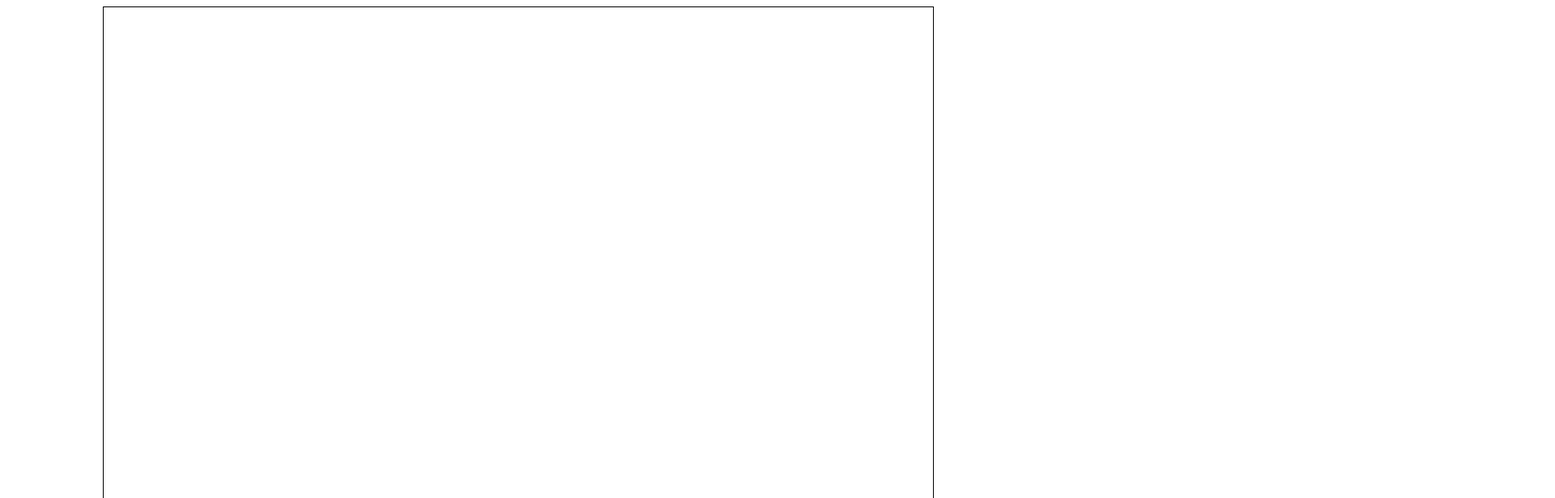
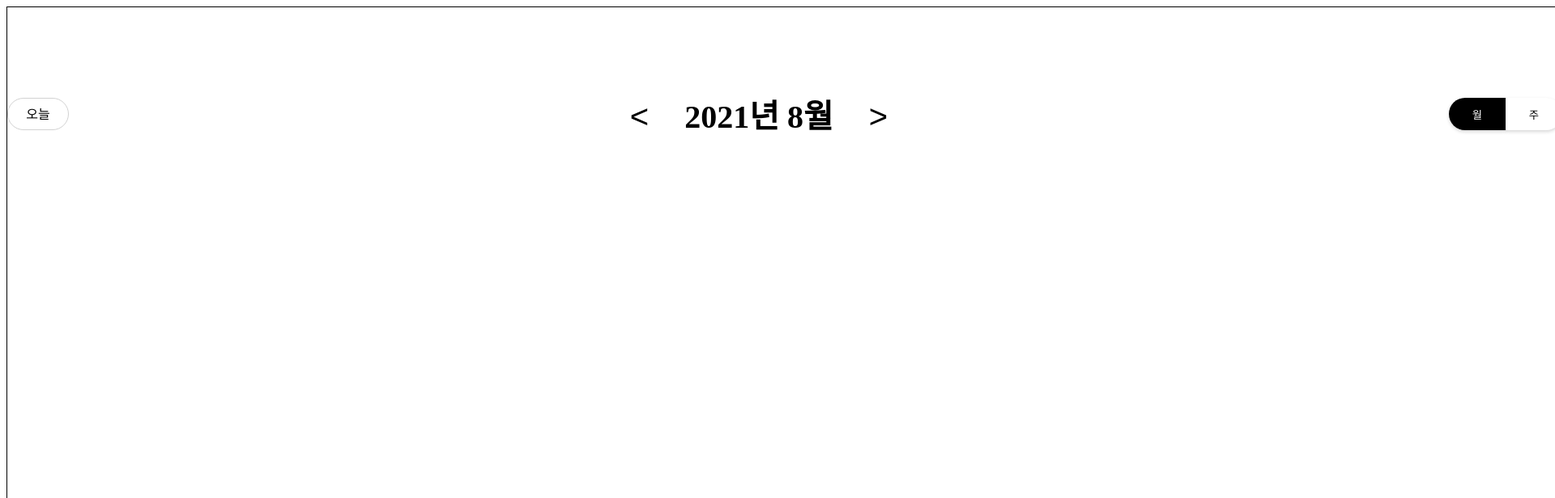
Before and after one commit to jdm85kor/scheduler, a React app: page / in a window 1280 px wide. Shown: the top 616 px of the page at 81% size, 1920 px wide, since content can reach past the window. Built offline with nearby package versions, Linux system fonts and the light colour scheme.

Commit message:
Add header

```diff
--- a/src/components/Scheduler.tsx
+++ b/src/components/Scheduler.tsx
@@ -1,20 +1,101 @@
 /** @jsx jsx */
-import React from 'react';
+import React, { useState, useMemo, useCallback } from 'react';
 import { jsx, css } from '@emotion/react';
+import DateType from './calendar/DateType';
+import { dateType } from '../utils/constants';
 
 interface Props {
   width?: number;
   height?: number;
 };
-const Scheduler: React.FC<Props> = ({ width = 1024, height = 900}) => (
+const Scheduler: React.FC<Props> = ({ width = 1920, height = 1252}) => {
+  const today = useMemo((): Date => new Date(), []);
+  const [dt, setDt] = useState<dateType>(dateType.month);
+  const [displayDate, setDisplayDate] = useState<string>(`${today.getFullYear()}-${today.getMonth()}`)
+
+  const nextMonth = useCallback((): void => {
+    const yAndM: string[] = displayDate.split('-');
+    const next: Date = new Date(parseInt(yAndM[0]), parseInt(yAndM[1]) + 1);
+    setDisplayDate(`${next.getFullYear()}-${next.getMonth()}`);
+  }, [displayDate]);
+
+  const prevMonth = useCallback((): void => {
+    const yAndM: string[] = displayDate.split('-');
+    const prev: Date = new Date(parseInt(yAndM[0]), parseInt(yAndM[1]) - 1);
+    setDisplayDate(`${prev.getFullYear()}-${prev.getMonth()}`);
+  }, [displayDate]);
+
+  return (
     <div css={css`
       display: block;
       margin: 0 auto;
+      background: #fff;
       width: ${width}px;
       height: ${height}px;
       border: 1px solid #000;
     `}>
+      <header css={css`
+        display: flex;
+        position: relative;
+        margin-top: 112px;
+        justify-content: space-between;
+      `}>
+        <button
+          type="button"
+          onClick={() => setDisplayDate(`${today.getFullYear()}-${today.getMonth() + 1}`)}
+          css={css`
+            width: 76px;
+            height: 40px;
+            background: #fff;
+            border: 1px solid #D2D2D2;
+            border-radius: 40px;
+            font-size: 16px;
+            line-height: 19px;
+            text-align: center;
+            cursor: pointer;
+          `}
+        >오늘</button>
+        <div css={css`
+          display: inline-block;
+        `}>
+          <button
+            type="button"
+            onClick={prevMonth}
+            css={css`
+              font-size: 40px;
+              background: #fff;
+              border: none;
+              cursor: pointer;
+            `}
+          >&lt;</button>
+          <span
+            css={css`
+              padding: 0 38px;
+              font-size: 40px;
+              font-weight: 700;
+              line-height: 48px;
+              letter-spacing: 0;
+              text-align: center;
+            `}
+          >{ displayDate.split('-')[0] }년 {parseInt(displayDate.split('-')[1]) + 1}월</span>
+          <button
+            type="button"
+            onClick={nextMonth}
+            css={css`
+              font-size: 40px;
+              background: #fff;
+              border: none;
+              cursor: pointer;
+            `}
+          >&gt;</button>
+        </div>
+        <DateType type={dt} setType={setDt}/>
+      </header>
+      <main>
+
+      </main>
     </div>
   );
+};
 
 export default Scheduler;
--- /dev/null
+++ b/src/components/calendar/DateType.tsx
@@ -0,0 +1,56 @@
+/** @jsx jsx */
+import React, { Dispatch, SetStateAction} from 'react';
+import { jsx, css } from '@emotion/react';
+import { dateType } from '../../utils/constants';
+
+interface Props {
+  type: dateType;
+  setType: Dispatch<SetStateAction<dateType>>;
+};
+
+const DateType: React.FC<Props> = ({ type, setType }) => {
+  return (
+    <div css={css`
+      display: inline-block;
+      width: 140px;
+      height: 40px;
+      box-sizing: border-box;
+      &::before {
+        content: '';
+        display: inline-block;
+        height: 100%;
+        vertical-align: middle;
+      }
+    `}>
+      <button
+        css={css`
+          background: ${type === dateType.month ? '#000' : '#fff'};
+          color: ${type === dateType.month ? '#fff' : '#000'};
+          border-radius: 40px 0 0 40px;
+          width: 70px;
+          height: 40px;
+          border: none;
+          padding: 0;
+          box-shadow: 0px 2px 4px rgba(0, 0, 0, 0.16);
+          cursor: pointer;
+        `}
+        type="button"
+        onClick={() => setType(dateType.month)}>월</button>
+      <button
+        css={css`
+          background: ${type === dateType.week ? '#000' : '#fff'};
+          color: ${type === dateType.week ? '#fff' : '#000'};
+          box-shadow: 0px 2px 4px rgba(0, 0, 0, 0.16);
+          border-radius: 0 40px 40px 0;
+          width: 70px;
+          height: 40px;
+          border: none;
+          padding: 0;
+          cursor: pointer;
+        `}
+        type="button" onClick={() => setType(dateType.week)}>주</button>
+    </div>
+  );
+};
+
+export default DateType;
--- /dev/null
+++ b/src/components/calendar/Month.tsx
@@ -0,0 +1,5 @@
+import React from 'react';
+
+const Month: React.FC = () => (<div></div>);
+
+export default Month;
--- /dev/null
+++ b/src/components/calendar/Week.tsx
@@ -0,0 +1,5 @@
+import React from 'react';
+
+const Week: React.FC = () => (<div></div>);
+
+export default Week;
--- /dev/null
+++ b/src/utils/constants.ts
@@ -0,0 +1,4 @@
+export const enum dateType {
+  month,
+  week,
+}
```
Also changed, not shown: 1 other file (tests, documents, lock files or other folders). Lines whose indentation alone changed are shown as unchanged.
